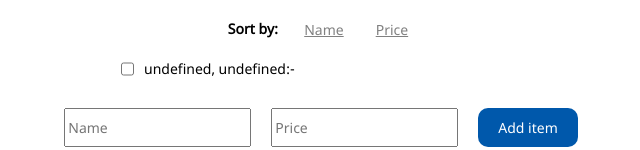
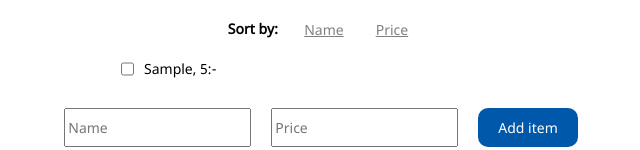
Before and after one commit to KatheRojasO/eika_wishlist, a React (Create React App) app: page /wishlist in a window 1280 px wide. Both pictures are taken after typing "Sample", "5" into the empty fields and a click on the button "Add item". Shown: the part 130-280 px from the top of the page, without its empty margins (319-959 px from the left). Built offline with nearby package versions, Linux system fonts and the light colour scheme.

Commit message:
Refactor list item

```diff
--- a/src/components/ListItem/ListItem.jsx
+++ b/src/components/ListItem/ListItem.jsx
@@ -1,11 +1,14 @@
 import React from "react";
 import "./ListItem.css";
 
-export default function ListItem({ name, price, checked, onChange }) {
+export default function ListItem({ item }) {
+  const { name, price, checked, onChange } = item;
+
   return (
     <div className="list-item-row">
       <input onChange={() => onChange()} type="checkbox" checked={checked} />
       <span
+        data-testid="item-info"
         className={`list-item-text ${checked ? "list-item-text-done" : ""}`}
       >
         {name + ", " + price + ":-"}
```
